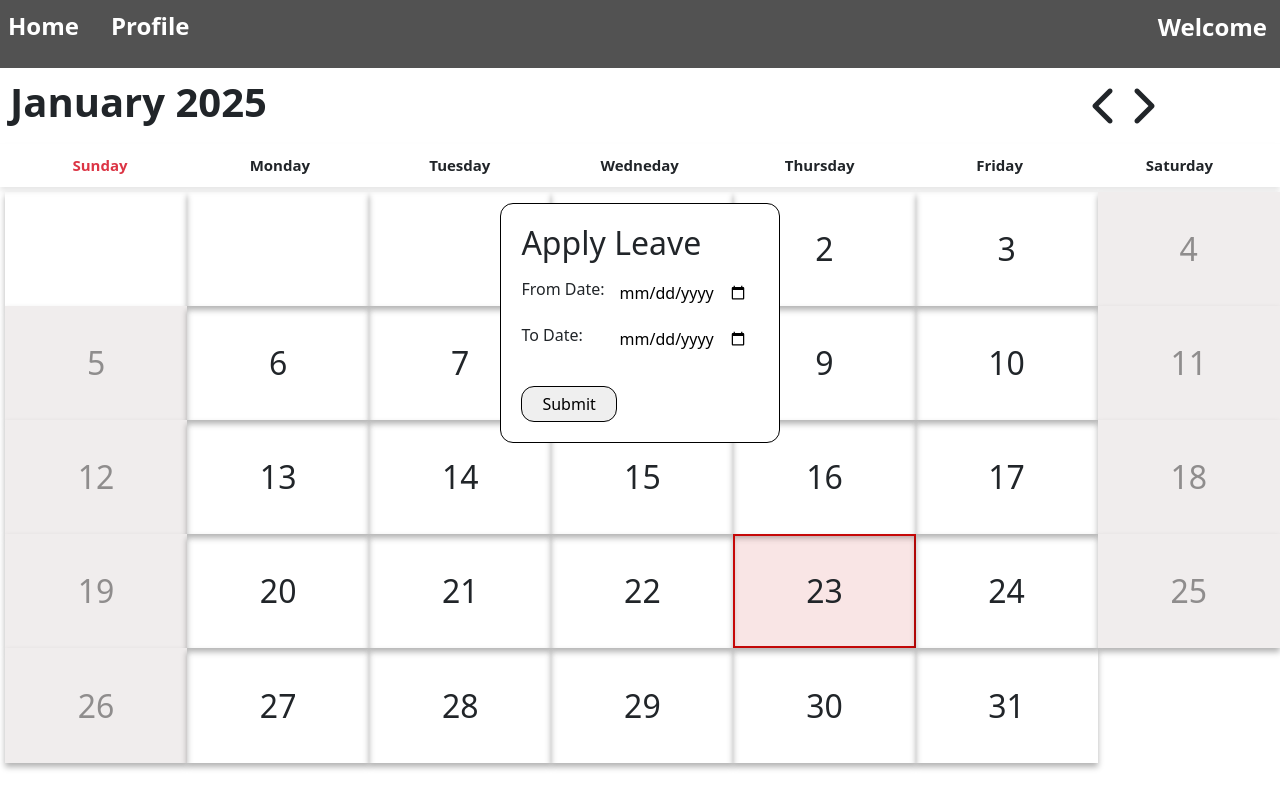
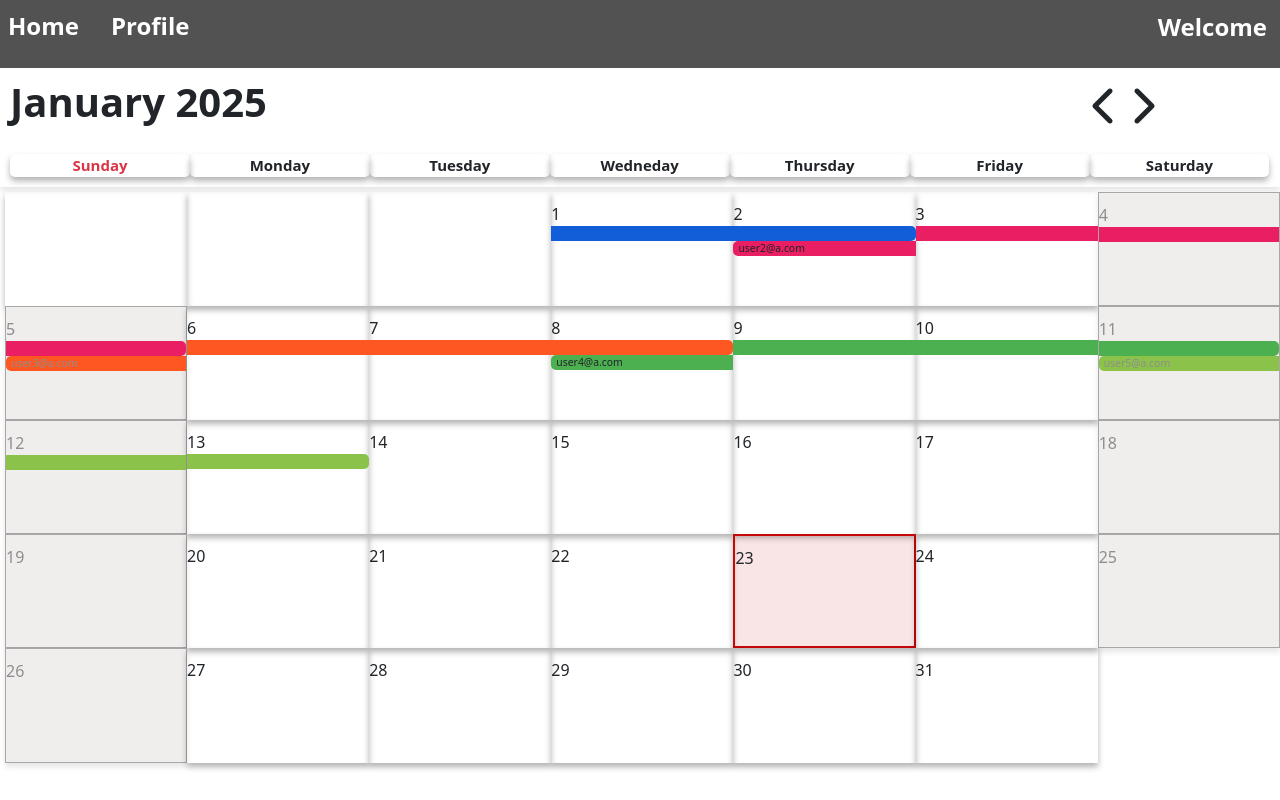
Before and after one commit to shivamvermawitty/Vacation-Tracker, a React (Vite) app: page /home in a window 1280 px wide. Built offline with nearby package versions, Linux system fonts and the light colour scheme; no server answers; sample sign-in values are in the browser's storage.

Commit message:
sixth commit

```diff
--- a/src/components/ApplyLeave/ApplyLeave.css
+++ b/src/components/ApplyLeave/ApplyLeave.css
@@ -4,7 +4,7 @@
     position: relative;
     bottom: 35rem;
     background-color: white;
-    z-index: 5;
+    z-index: 6;
     border-radius: 13px;
 }
 .submitButton{
--- a/src/components/ApplyLeave/ApplyLeave.jsx
+++ b/src/components/ApplyLeave/ApplyLeave.jsx
@@ -1,27 +1,95 @@
-import React from "react";
-import './ApplyLeave.css'
+import {useState ,InputComponent} from './index'
+import { z } from "zod";
+import "./ApplyLeave.css";
+import { useEffect , useContext } from 'react';
+import { UserContext } from "../../App";
+import LeaveDateInput from '../LeaveDateInput/LeaveDateInput';
 
-export default function ApplyLeave({modalRef}) {
+const formSchema = z.object({
+  from: z
+    .string()
+    .min(3, "Date Of Birth is required"),
+  to: z
+    .string()
+    .min(3, "Date Of Birth is required"),
+  color: z.string().min(3, "Color is required"),
+  email:z.string().email('Invalid Email')
+});
+
+export default function ApplyLeave({ modalRef ,setShowLeaveModal , setUserLeaveDetails ,month ,year }) {
+  const [errors, setErrors] = useState({});
+
+  const [leaveDetails, setLeaveDetails] = useState({
+    from: new Date(year,month ,2).toISOString().split('T')[0],
+    to: new Date(year,month ,2).toISOString().split('T')[0],
+    color: "",
+    email:''
+  });
+
+  const {userDetails,setUserDetails} = useContext(UserContext);
+  useEffect(()=>{
+    setLeaveDetails(otherDetails=>({...otherDetails,color:userDetails.color ,email:userDetails.email}))
+    // console.log(userDetails)
+
+  },[])
+  function handleLeaveSubmit(e) {
+    e.preventDefault();
+    try {
+      formSchema.parse(leaveDetails);
+      console.log(leaveDetails)
+      setUserLeaveDetails(data=>([...data , leaveDetails]))
+      setErrors({});
+      setShowLeaveModal(false)
+    } catch (err) {
+      if (err instanceof z.ZodError) {
+        const errorObj = {};
+        err.errors.forEach((error) => {
+          errorObj[error.path[0]] = error.message;
+        });
+        setErrors(errorObj);
+      }
+    }
+  }
+
   return (
-    <div
-    className="leave"
-    ref={modalRef}
-    >
-      <h2>Apply Leave</h2>
+    <div className="leave " ref={modalRef}>
+      <h2 className=" d-flex justify-content-center">Apply Leave</h2>
 
-      <form className=" d-flex flex-column justify-content-center">
+      <form
+        className=" d-flex flex-column justify-content-center"
+        onSubmit={(e) => handleLeaveSubmit(e)}
+      >
         <div className=" d-flex justify-content-between align-items-center gap-1">
-          <label>From Date:</label>
-          <input type="date" />
+          <LeaveDateInput
+          label={'From Date:'}
+          formData={leaveDetails}
+          name={'from'}
+          setFormData={setLeaveDetails}
+          errorMessage={errors.from}
+          month={month}
+          year={year}
+
+          />
+
         </div>
 
-        <div  className=" d-flex justify-content-between align-items-center gap-1">
-          <label>To Date:</label>
-          <input type="date" />
+        <div className=" d-flex justify-content-between align-items-center gap-1">
+        <LeaveDateInput
+          label={'To Date:'}
+          formData={leaveDetails}
+          name={'to'}
+          setFormData={setLeaveDetails}
+          errorMessage={errors.to}
+          month={month}
+          year={year}
+
+          />
         </div>
         <br />
         <div>
-          <button type="submit" className="submitButton">Submit</button>
+          <button type="submit" className="submitButton">
+            Submit
+          </button>
         </div>
       </form>
     </div>
--- /dev/null
+++ b/src/components/ApplyLeave/index.jsx
@@ -0,0 +1,3 @@
+import { useState } from "react";
+import InputComponent from '../InputComponent/InputComponent'
+export {useState,InputComponent}
--- a/src/components/Home/Home.css
+++ b/src/components/Home/Home.css
@@ -5,72 +5,43 @@
 .weekDays {
   padding: 10px;
   /* background-color: rgb(20, 123, 241); */
-  box-shadow: 0 4px 6px rgb(0,0,0,0.1);
+  box-shadow: 0 4px 6px rgb(0, 0, 0, 0.1);
   display: flex;
 }
 .dayBox {
   width: 14.28%;
   font-size: 15px;
-
 }
 .dateBox {
-
   /* gap: 0.5%; */
   margin-top: 5px;
   margin-left: 5px;
 }
 .dateCard {
-  display: flex;
-  flex-direction: column;
-  justify-content: center;
-  align-items: center;
-  padding: 0 !important;
+  padding: 10px 0 !important;
 
   width: 14.15%;
   height: 14.28vh;
-  /* border: 1px solid black; */
   box-shadow: 0 4px 6px rgba(0, 0, 0, 0.3);
-  /* border-radius: 23px; */
-  /* margin-bottom: 4px; */
 }
-.disabledDate{
-  display: flex;
-  flex-direction: column;
-  justify-content: center;
-  align-items: center;
-  padding: 0 !important;
+.calenderChange:hover {
+  cursor: pointer;
+  box-shadow: 0 4px 6px rgba(0, 0, 0, 0.3);
+}
+.disabledDate {
+  padding: 10px 0 !important;
   width: 14.15%;
   height: 14.28vh;
   background-color: rgb(240, 237, 237);
-  box-shadow: 0 4px 6px rgb(0, 0, 0 , 0.3);
-
+  border: 0.2px solid rgb(0, 0, 0, 0.3);
+  box-shadow: 0 4px 6px rgb(0, 0, 0, 0.1);
 }
-.disabledDate div{
+.disabledDate div {
   font-size: 2rem;
   color: rgb(143, 141, 141);
-
-
 }
-.disabledDate li{
-  z-index: -2;
-  list-style: none;
-  height: 5px;
-  width: 100%;
-  background-color: rgb(0, 73, 0);
-
-}
-.dateCard li{
-  /* position: relative;
-  bottom: 40px; */
-  z-index: -2;
-  list-style: none;
-  height: 5px;
-  width: 100%;
-  background-color: rgb(0, 73, 0);
-
-}
-.dateCard div{
-  font-size: 2rem;
+.dateCard div {
+  font-size: 1rem;
   position: relative;
   z-index: 5;
 }
@@ -78,26 +49,50 @@
   border: 2px solid rgb(198, 8, 8);
   background-color: rgb(198, 8, 8, 0.1);
 }
-.endDate{
+.endDate {
   border: 5px solid rgb(0, 73, 0);
-
 }
-.startDate{
+.startDate {
   border: 5px solid rgb(11, 81, 212);
-
 }
-.applyLeave{
+.applyLeave {
   height: 100vh;
   display: flex;
   justify-content: center;
   align-items: center;
   position: relative;
-
 }
-.leaveModal{
+.leaveModal {
   height: 10px;
   display: grid;
   justify-content: center;
+}
+.backdrop {
+  position: fixed;
+  top: 0;
+  left: 0;
+  width: 100%;
+  height: 100%;
+  background-color: rgba(0, 0, 0, 0.7);
+  z-index: 5;
+}
+.leaveStrip {
+  width: 100%;
+  height: 15px;
+  font-size: 0.65rem !important;
+  padding-left: 5px;
+}
+.borderRadiusLeft {
+  border-top-left-radius: 5px;
+  border-bottom-left-radius: 5px;
+}
+.borderRadiusRight {
+  border-top-right-radius: 5px;
+  border-bottom-right-radius: 5px;
+}
+.dayName {
+  border-radius: 5px;
+  box-shadow: 0 4px 6px rgb(0, 0, 0, 0.3);
 }
 @media (max-width: 550px) {
   .dayBox {
--- a/src/components/Home/Home.jsx
+++ b/src/components/Home/Home.jsx
@@ -1,6 +1,6 @@
-import {useState , DateCard , ApplyLeave , useRef} from './index'
+import { useState, DateCard, ApplyLeave, useRef } from "./index";
 import "./Home.css";
-import { useEffect } from 'react';
+import { useEffect } from "react";
 
 function Home() {
   const [currentDate, setCurrentDate] = useState(new Date());
@@ -24,65 +24,92 @@ function Home() {
     setCurrentDate(newDate);
   }
   function handleDateClick() {
-
-    if(!showLeaveModal){
-      setShowLeaveModal(true)
+    if (!showLeaveModal) {
+      console.log(month,year)
+      setShowLeaveModal(true);
     }
   }
 
-  const [showLeaveModal,setShowLeaveModal]=useState(true)
+  const [userLeaveDetail,setUserLeaveDetails] = useState([
+    {
+      color: "#125ed9",
+      from: "2024-12-31T00:00:00.000Z",
+      to: "2025-01-02T00:00:00.000Z",
+      email: "user1@a.com",
+    },
+    {
+      color: "#e91e63",
+      from: "2025-01-02T00:00:00.000Z",
+      to: "2025-01-05T00:00:00.000Z",
+      email: "user2@a.com",
+    },
+    {
+      color: "#ff5722",
+      from: "2025-01-05T00:00:00.000Z",
+      to: "2025-01-08T00:00:00.000Z",
+      email: "user3@a.com",
+    },
+    {
+      color: "#4caf50",
+      from: "2025-01-08T00:00:00.000Z",
+      to: "2025-01-11T00:00:00.000Z",
+      email: "user4@a.com",
+    },
+    {
+      color: "#8bc34a",
+      from: "2025-01-11T00:00:00.000Z",
+      to: "2025-01-13T00:00:00.000Z",
+      email: "user5@a.com",
+    },
+  ]);
+
+  const [showLeaveModal, setShowLeaveModal] = useState(false);
   const modalRef = useRef(null);
-  useEffect(()=>{
-    function handleModal(event){
+  useEffect(() => {
+    function handleModal(event) {
       if (modalRef.current && !modalRef.current.contains(event.target)) {
         setShowLeaveModal(false);
       }
     }
-    document.addEventListener('mousedown',handleModal)
-
-  },[])
-
-
+    document.addEventListener("mousedown", handleModal);
+  }, []);
 
   return (
     <>
       <div className="row justify-content-between calenderHeader">
-        <h1 className="col-3 fw-bold">{monthYear}</h1>
-        <div className="col-6 d-flex align-items-center justify-content-end gap-2">
-
-
-        </div>
+        <h1 className="col-3 fw-bold monthYear">{monthYear}</h1>
+        <div className="col-6 d-flex align-items-center justify-content-end gap-2"></div>
         <div className="col-3 d-flex justify-content-center align-items-center fs-1 ">
           <i
-            className="fa-solid fa-chevron-left p-1 bg-white rounded m-1"
+            className="fa-solid fa-chevron-left p-1 bg-white rounded m-1 calenderChange"
             onClick={() => changeMonth(-1)}
           ></i>
           <i
-            className="fa-solid fa-chevron-right p-1 bg-white rounded"
+            className="fa-solid fa-chevron-right p-1 bg-white rounded calenderChange"
             onClick={() => changeMonth(1)}
           ></i>
         </div>
       </div>
       <div className="weekDays">
-        <div className="dayBox text-danger fw-bold d-flex justify-content-center">
+        <div className="dayBox text-danger fw-bold d-flex justify-content-center dayName">
           Sunday
         </div>
-        <div className="dayBox  fw-bold d-flex justify-content-center">
+        <div className="dayBox  fw-bold d-flex justify-content-center dayName" >
           Monday
         </div>
-        <div className="dayBox fw-bold d-flex justify-content-center">
+        <div className="dayBox fw-bold d-flex justify-content-center dayName">
           Tuesday
         </div>
-        <div className="dayBox fw-bold d-flex justify-content-center">
+        <div className="dayBox fw-bold d-flex justify-content-center dayName">
           Wedneday
         </div>
-        <div className="dayBox fw-bold d-flex justify-content-center">
+        <div className="dayBox fw-bold d-flex justify-content-center dayName">
           Thursday
         </div>
-        <div className="dayBox fw-bold d-flex justify-content-center">
+        <div className="dayBox fw-bold d-flex justify-content-center dayName">
           Friday
         </div>
-        <div className="dayBox fw-bold d-flex justify-content-center">
+        <div className="dayBox fw-bold d-flex justify-content-center dayName">
           Saturday
         </div>
       </div>
@@ -94,36 +121,54 @@ function Home() {
         ))}
         {new Array(daysInMonth).fill().map((_, index) => (
           <div
-            className={` ${new Date(year,month,index+1).getDay()==0?'disabledDate':'dateCard'} ${new Date(year,month,index+1).getDay()==6?'disabledDate':'dateCard'} ${
+            className={` ${new Date(year, month, index + 1).getDay() == 0 ? "disabledDate" : "dateCard"} ${new Date(year, month, index + 1).getDay() == 6 ? "disabledDate" : "dateCard"} ${
               currentDate.getDate() == index + 1 &&
               currentDate.getMonth() == new Date().getMonth() &&
               currentDate.getFullYear() == new Date().getFullYear()
                 ? "currentDate"
                 : ""
-            } ${
-              (startDate ===
-              new Date(Date.UTC(year, month, index + 1))
-                .toISOString()
-                .split("T")[0]
-                ? "startDate"
-                : "")
-            } ${
-              endDate ===
-              new Date(Date.UTC(year, month, index + 1))
-                .toISOString()
-                .split("T")[0]
-                ? "endDate"
-                : ""}`}
+            }`}
             key={index}
             onClick={() => handleDateClick()}
           >
-            <li hidden={!(new Date(year,month,index+1)>=new Date(startDate) && new Date(year,month,index+1)<=new Date(endDate))} ></li>
-            <div><DateCard date={index + 1} month={month} year={year} showLi={!(new Date(year,month,index+1)>=new Date(startDate) && new Date(year,month,index+1)<=new Date(endDate))}/></div>
+            <div>
+              <DateCard date={index + 1} month={month} year={year} />
+            </div>
+            {userLeaveDetail.map((leaveDetail, i) => {
+
+              return new Date(year, month, index + 1).setHours(0,0,0,0)>= new Date(leaveDetail.from).setHours(0,0,0,0) &&
+              new Date(year, month, index + 1).setHours(0,0,0,0)<= new Date(leaveDetail.to).setHours(0,0,0,0) ? (
+                <div
+                  key={i}
+                  className={`leaveStrip ${new Date(year,month,index+1).setHours(0,0,0,0)== new Date(leaveDetail.from).setHours(0,0,0,0)?'borderRadiusLeft':''} ${new Date(year,month,index+1).setHours(0,0,0,0)== new Date(leaveDetail.to).setHours(0,0,0,0)?'borderRadiusRight':''}`}
+                  style={{ backgroundColor: `${leaveDetail["color"]}` }}
+                >
+                  {
+                  // console.log(new Date(year,month,index+1).setHours(0,0,0,0)==new Date(leaveDetail.from).setHours(0,0,0,0),new Date(year,month,index+1).setHours(0,0,0,0), new Date(leaveDetail.from).setHours(0,0,0,0))
+                  new Date(year,month,index+1).setHours(0,0,0,0)==new Date(leaveDetail.from).setHours(0,0,0,0)?<p>{leaveDetail.email}</p>:''
+
+                  }
+
+
+                </div>
+              ) : (
+                ""
+              );
+            })}
           </div>
         ))}
       </div>
-      <div className=' leaveModal'>
-        { showLeaveModal && <ApplyLeave modalRef={modalRef}/>}
+      {showLeaveModal && <div className="backdrop"></div>}
+      <div className=" leaveModal">
+        {showLeaveModal && (
+          <ApplyLeave
+            setShowLeaveModal={setShowLeaveModal}
+            modalRef={modalRef}
+            setUserLeaveDetails={setUserLeaveDetails}
+            month={month}
+            year={year}
+          />
+        )}
       </div>
     </>
   );
--- a/src/components/InputComponent/InputComponent.jsx
+++ b/src/components/InputComponent/InputComponent.jsx
@@ -1,5 +1,5 @@
 import React from 'react'
-import { data } from 'react-router-dom'
+
 
 export default function InputComponent({label,type,formData , name , setFormData , errorMessage}) {
 
@@ -15,7 +15,7 @@ export default function InputComponent({label,type,formData , name , setFormData
   <label>{label}</label>
   <input type={type}
   value={formData[name]}
-  onChange={e=>handleChange(e,name)} />
+  onChange={e=>handleChange(e,name)} /> <br />
   {
     errorMessage && <div className='text-danger'>{errorMessage}</div>
   }
--- /dev/null
+++ b/src/components/LeaveDateInput/LeaveDateInput.jsx
@@ -0,0 +1,24 @@
+import React from 'react'
+
+export default function LeaveDateInput({label,formData , name , setFormData , errorMessage , month ,year}) {
+    function handleChange(e , propertyName){
+        setFormData(data=>({...data ,[propertyName] :e.target.value}))
+
+
+
+    }
+    // console.log(month,'month' , year,'year')
+  return (<>
+
+    <label>{label}</label>
+    <input type='date'
+    value={formData[name]}
+    onChange={e=>handleChange(e,name)} /> <br />
+    {
+      errorMessage && <div className='text-danger'>{errorMessage}</div>
+    }
+
+    </>
+
+    )
+}
--- a/src/components/Profile/Profile.jsx
+++ b/src/components/Profile/Profile.jsx
@@ -1,6 +1,18 @@
 import "./Profile.css";
 import "bootstrap/dist/css/bootstrap.min.css";
-import {useEffect , useState , useContext ,z , data , useNavigate , InputComponent ,Dropdown , ApiMethods , getData , updateData ,UserContext } from './index'
+import {
+  useEffect,
+  useState,
+  useContext,
+  z,
+  useNavigate,
+  InputComponent,
+  Dropdown,
+  ApiMethods,
+  getData,
+  updateData,
+  UserContext,
+} from "./index";
 
 const formSchema = z.object({
   firstName: z.string().min(3, "First name is required"),
@@ -11,10 +23,11 @@ const formSchema = z.object({
   contact: z.string().min(10, "Contact number should be at least 10 digits"),
   dob: z.string().min(3, "Date Of Birth is required"),
   gender: z.string().min(4, "Gender is required"),
+  color: z.string().min(3, "Color is required"),
 });
 
 function Profile() {
-  const {userDetails,setUserDetails} = useContext(UserContext);
+  const { userDetails, setUserDetails } = useContext(UserContext);
   const [formData, setFormData] = useState({
     firstName: "",
     lastName: "",
@@ -24,10 +37,10 @@ function Profile() {
     contact: "",
     dob: "",
     gender: "",
+    color: "",
   });
   const navigate = useNavigate();
   useEffect(() => {
-    console.log("Profile page rendered");
     setFormData((data) => ({
       ...data,
       firstName: userDetails.firstName,
@@ -37,6 +50,7 @@ function Profile() {
       contact: userDetails.contact,
       dob: new Date(userDetails.dob).toISOString().split("T")[0],
       gender: userDetails.gender,
+      color: userDetails.color,
     }));
   }, []);
 
@@ -44,6 +58,10 @@ function Profile() {
 
   function handleSubmit(e) {
     e.preventDefault();
+    console.log(formData.dob)
+    const [year, month, day] = formData.dob.split('-');
+  const dateObj = new Date(year, month - 1, day);
+  setUserDetails({...formData,dob:dateObj.toISOString()})
 
     try {
       updateData(formData)
@@ -76,7 +94,6 @@ function Profile() {
 
         <form onSubmit={(e) => handleSubmit(e)} className=" d-flex">
           <div className="d-flex flex-column justify-content-center mx-4">
-
             <InputComponent
               label={"First Name:"}
               type={"text"}
@@ -85,11 +102,8 @@ function Profile() {
               setFormData={setFormData}
               errorMessage={errors.firstName}
             />
-
           </div>
           <div className=" d-flex flex-column justify-content-end mx-4">
-
-
             <InputComponent
               label={"Last Name:"}
               type={"text"}
@@ -98,11 +112,8 @@ function Profile() {
               setFormData={setFormData}
               errorMessage={errors.lastName}
             />
-
           </div>
           <div className="d-flex flex-column justify-content-center mx-4">
-
-
             <InputComponent
               label={"E-mail"}
               type={"text"}
@@ -111,12 +122,8 @@ function Profile() {
               setFormData={setFormData}
               errorMessage={errors.email}
             />
-
-
           </div>
           <div className=" d-flex flex-column justify-content-center mx-4">
-
-
             <InputComponent
               label={"Password:"}
               type={"password"}
@@ -125,12 +132,9 @@ function Profile() {
               setFormData={setFormData}
               errorMessage={errors.password}
             />
-
           </div>
 
           <div className="d-flex flex-column justify-content-center mx-4">
-
-
             <InputComponent
               label={"Contact No:"}
               type={"text"}
@@ -139,11 +143,8 @@ function Profile() {
               setFormData={setFormData}
               errorMessage={errors.contact}
             />
-
           </div>
           <div className="d-flex flex-column justify-content-center mx-4">
-
-
             <InputComponent
               label={"D.O.B"}
               type={"date"}
@@ -152,11 +153,18 @@ function Profile() {
               setFormData={setFormData}
               errorMessage={errors.dob}
             />
-
+          </div>
+          <div className="d-flex flex-column justify-content-center mx-4">
+            <InputComponent
+              label={"Color:"}
+              type={"color"}
+              formData={formData}
+              name={"color"}
+              setFormData={setFormData}
+              errorMessage={errors.color}
+            />
           </div>
           <div className="d-flex flex-column justify-content-center mx-4 ">
-
-
             <Dropdown
               label={"Gender:"}
               formData={formData}
@@ -165,7 +173,6 @@ function Profile() {
               optionArr={["Male", "Female"]}
               errorMessage={errors.gender}
             />
-
           </div>
           <div>
             <input type="submit" className=" fw-bold my-3" value="Update" />
--- a/src/components/Profile/index.jsx
+++ b/src/components/Profile/index.jsx
@@ -2,7 +2,7 @@ import { useEffect, useState, useContext } from "react";
 
 
 import { z } from "zod";
-import { data, useNavigate } from "react-router-dom";
+import { useNavigate } from "react-router-dom";
 import InputComponent from "../InputComponent/InputComponent";
 
 import Dropdown from "../DropDown/Dropdown";
@@ -10,4 +10,4 @@ import ApiMethods, { updateData } from "../../ApiMethods";
 import getData from "../../ApiMethods";
 import { UserContext } from "../../App";
 
-export {useEffect , useState , useContext ,z , data , useNavigate , InputComponent ,Dropdown , ApiMethods , getData , updateData ,UserContext };
+export {useEffect , useState , useContext ,z , useNavigate , InputComponent ,Dropdown , ApiMethods , getData , updateData ,UserContext };
--- a/src/components/Register/Register.jsx
+++ b/src/components/Register/Register.jsx
@@ -11,6 +11,7 @@ const formSchema = z.object({
   contact: z.string().min(10, "Invalid Contact Number"),
   dob: z.string().min(3, "Date Of Birth is required"),
   gender: z.string().min(4, "Gender is required"),
+  color:z.string().min(4,"Invalid color")
 });
 
 function Register() {
@@ -23,6 +24,7 @@ function Register() {
     contact: "",
     dob: "",
     gender: "",
+    color:'#ffffff',
   });
   const [errors, setErrors] = useState({});
 
@@ -136,6 +138,16 @@ function Register() {
               />
 
             </div>
+            <div className='d-flex flex-column mx-4'>
+              <InputComponent
+              label={'Color:'}
+              type={'color'}
+              formData={formData}
+              name={'color'}
+              setFormData={setFormData}
+              errorMessage={errors.color}
+              />
+            </div>
             <div className="d-flex flex-column mx-4">
 
               <Dropdown label={"Gender:"} formData={formData} setFormData={setFormData} name={"gender"} optionArr={['Male' , 'Female']} errorMessage={errors.gender}/>
```
Also changed, not shown: src/components/Navbar/Navbar.jsx (+0 -11 lines). Lines whose indentation alone changed are shown as unchanged.
